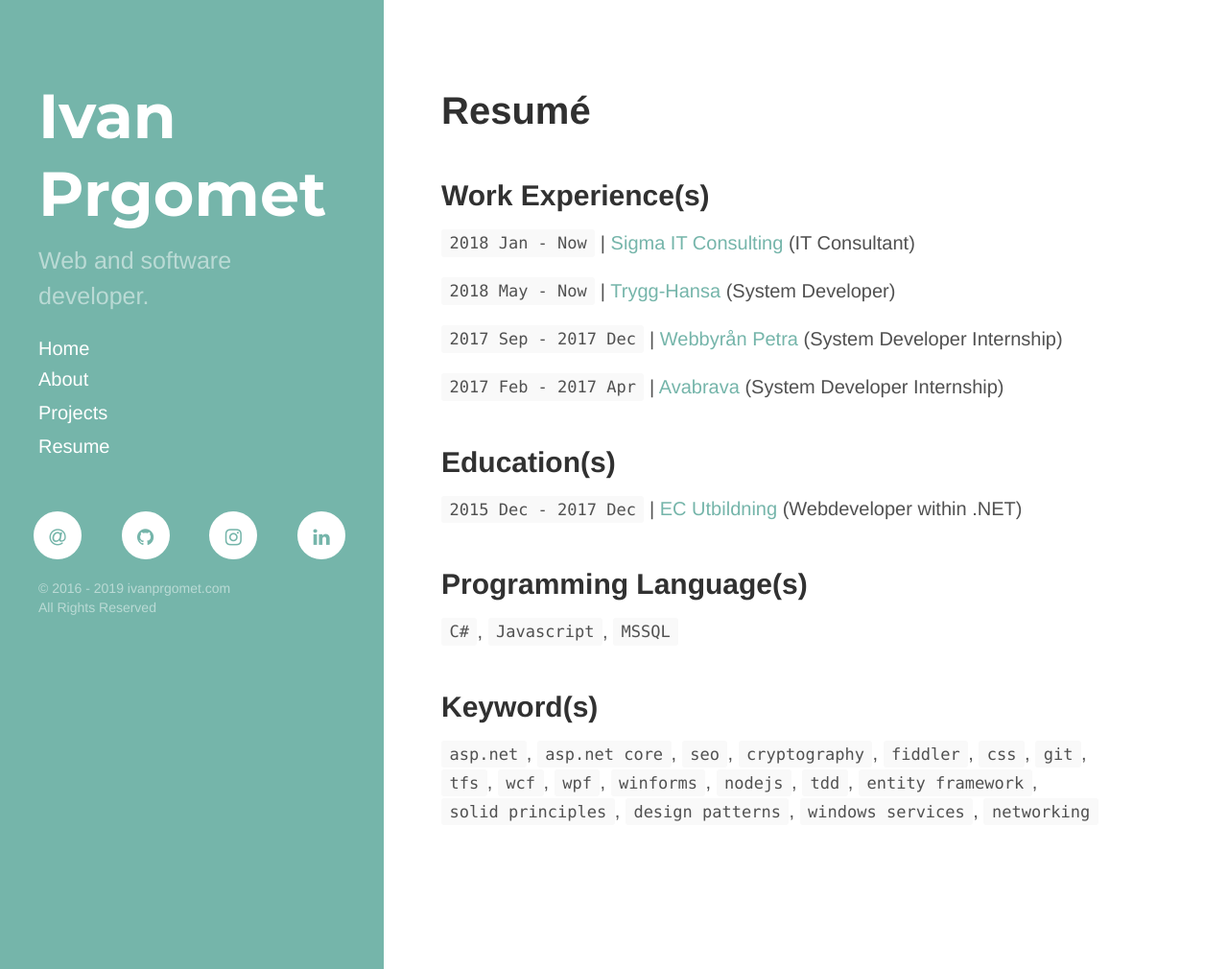
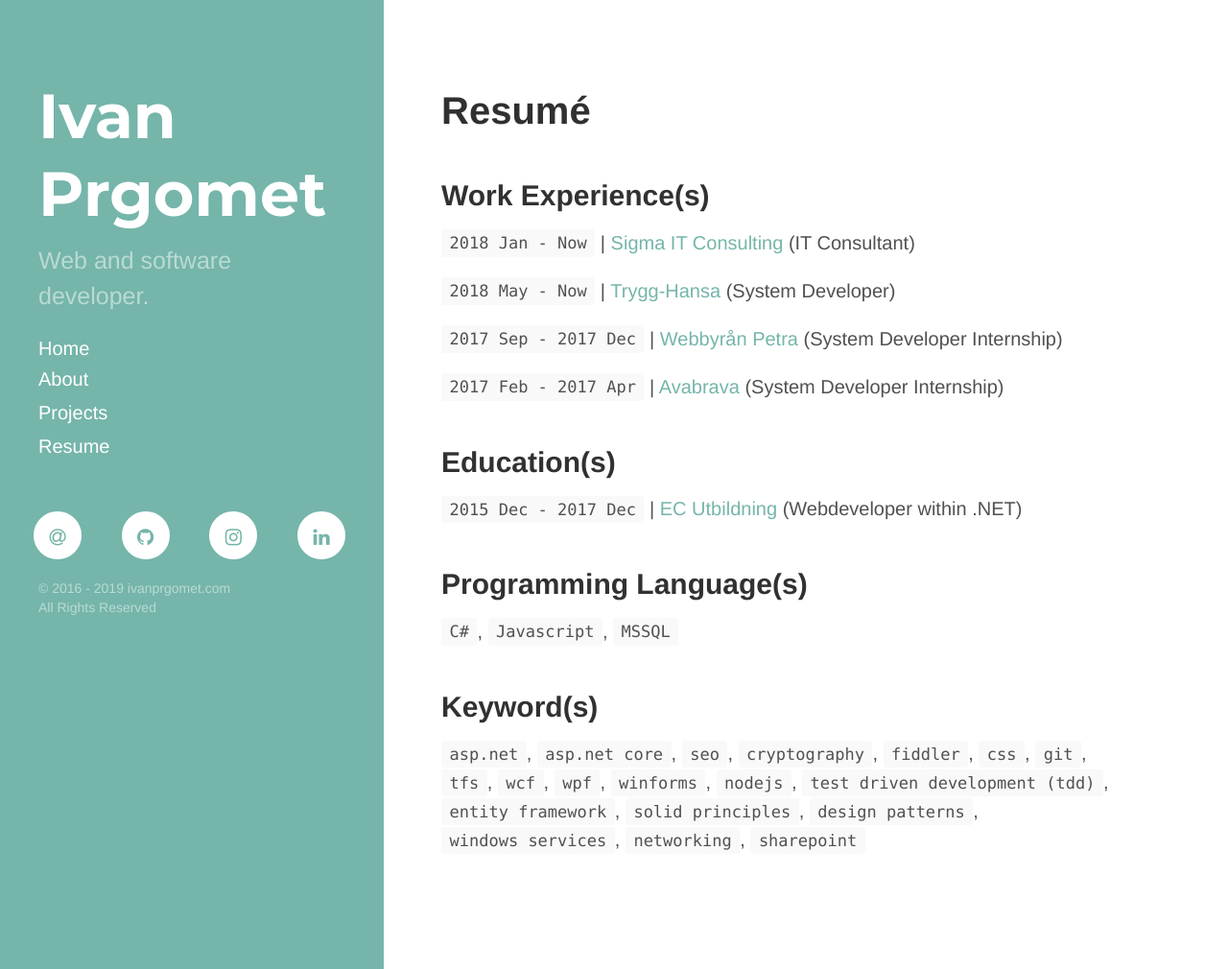
Before and after one commit to ivanprgomet-ip/ivanprgomet-ip.github.io, a Jekyll site: the page built from resume/index.md, in a window 1280 px wide and 1010 px high. Shown: the whole window at 96% size. Built offline with Jekyll 4.4.1, drawn with Linux system fonts in a browser that asks for light colours; nearby versions of some CDN libraries.

Commit message:
Updated keywords list

```diff
--- a/resume/index.md
+++ b/resume/index.md
@@ -26,4 +26,4 @@ description: This is my resumé. Here you can see my programing skills, where i
 `C#`, `Javascript`, `MSSQL`
 
 ## Keyword(s)
-`asp.net`, `asp.net core`, `seo`, `cryptography`, `fiddler`, `css`, `git`, `tfs`, `wcf`, `wpf`, `winforms`, `nodejs`, `tdd`, `entity framework`, `solid principles`, `design patterns`, `windows services`, `networking`
+`asp.net`, `asp.net core`, `seo`, `cryptography`, `fiddler`, `css`, `git`, `tfs`, `wcf`, `wpf`, `winforms`, `nodejs`, `test driven development (tdd)`, `entity framework`, `solid principles`, `design patterns`, `windows services`, `networking`, `sharepoint`
```
